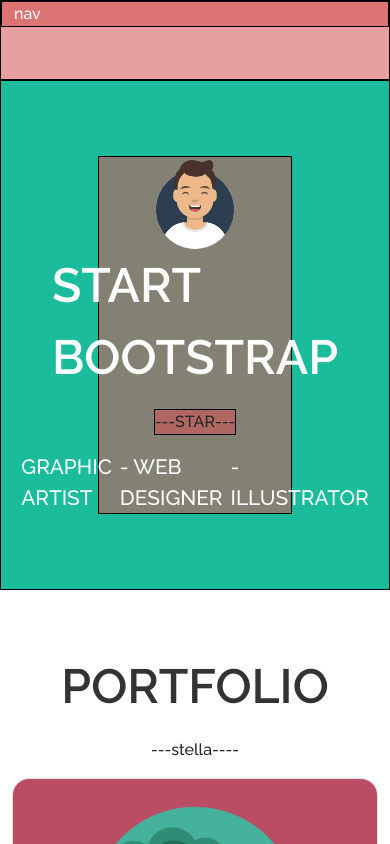
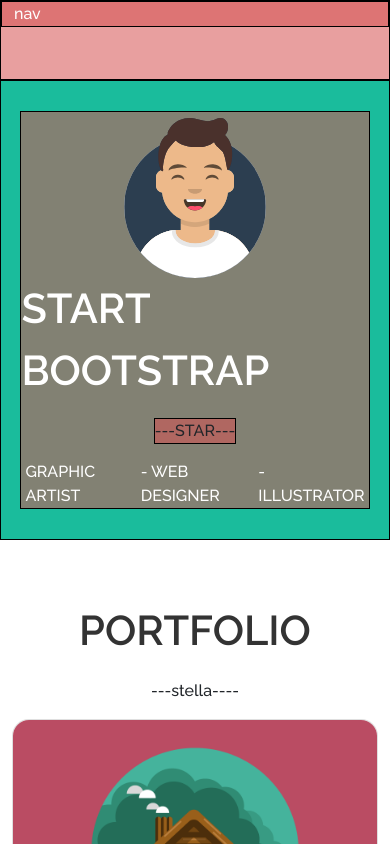
Before and after one commit to Silvia-Du/html-css-bootstrap-freelancer, a plain HTML site: page index.html in a window 390 px wide. Shown: the top 844 px of the page. Drawn offline with nearby package versions, Linux system fonts and the light colour scheme.

Commit message:
fine responsive, anche text

```diff
--- a/css/style.css
+++ b/css/style.css
@@ -54,22 +54,22 @@ header{
   background-color: #1abc9c;
 }
 
-.sd-container50{
-  width: 50%;
+.sd-container65{
+  width: 65%;
   margin: 0 auto;
 }
 
-.sd-jumbotron .sd-container50{
+.sd-jumbotron .sd-container65{
   display: flex;
   align-items: center;
   flex-direction: column;
 }
 
-.sd-jumbotron .sd-container50 img{
+.sd-jumbotron .sd-container65 img{
   width: 45%;
 }
 
-.sd-jumbotron .sd-container50 span{
+.sd-jumbotron .sd-container65 span{
   display: inline-block;
   font-size: 1.3rem;
   color: white;
@@ -188,3 +188,59 @@ footer .top .center .bord-i{
 }
 
 /* media query */
+
+@media screen and (min-width: 992px){
+  .sd-container65{
+    max-width: 880px;
+  }
+}
+
+@media screen and (max-width: 992px){
+
+  .sd-container65{
+    width: 90%;
+  }
+
+  .sd-jumbotron .sd-container65 img{
+    width: 30%;
+  }
+}
+
+
+@media screen and (max-width: 768px){
+  .sd-jumbotron{
+    padding: 30px 0;
+  }
+
+  .sd-jumbotron .sd-container65 img{
+    width: 45%;
+  }
+
+  .sd-jumbotron .sd-container65 .sd-title{
+    font-size: 2.8rem;
+  }
+
+  .sd-portfolio .sd-title-dark,
+  .sd-about .sd-title,
+  .sd-contact-form .sd-title-dark{
+    font-size: 2.6rem;
+  }
+
+  footer .bottom .left, .center , .right{
+    margin-bottom: 20px;
+  }
+
+  footer .bottom .sd-title, .sd-subtitle{
+    font-size: 1.3rem;
+  }
+}
+
+@media screen and (max-width: 576px){
+  .sd-jumbotron .sd-container65 .sd-title{
+    font-size: 2.6rem;
+  }
+
+  .sd-jumbotron .sd-container65 span{
+    font-size: 1rem;
+  }
+}
--- a/index.html
+++ b/index.html
@@ -25,11 +25,11 @@
 
   <!-- JUMBOTRON -->
   <div class="sd-jumbotron debug">
-    <div class="sd-container50 debug">
+    <div class="sd-container65 debug">
       <img src="img/avatar.svg" alt="avatar">
       <p class=" sd-title mb-3">Start bootstrap</p>
       <div class="star-container mb-3 debug">---STAR---</div>
-      <div class="sd-subtitl d-flex">
+      <div class="sd-subtitle d-flex">
         <span>Graphic artist</span>
         <i class="fa-solid fa-hyphen"></i>
         <span>- Web designer</span>
```
